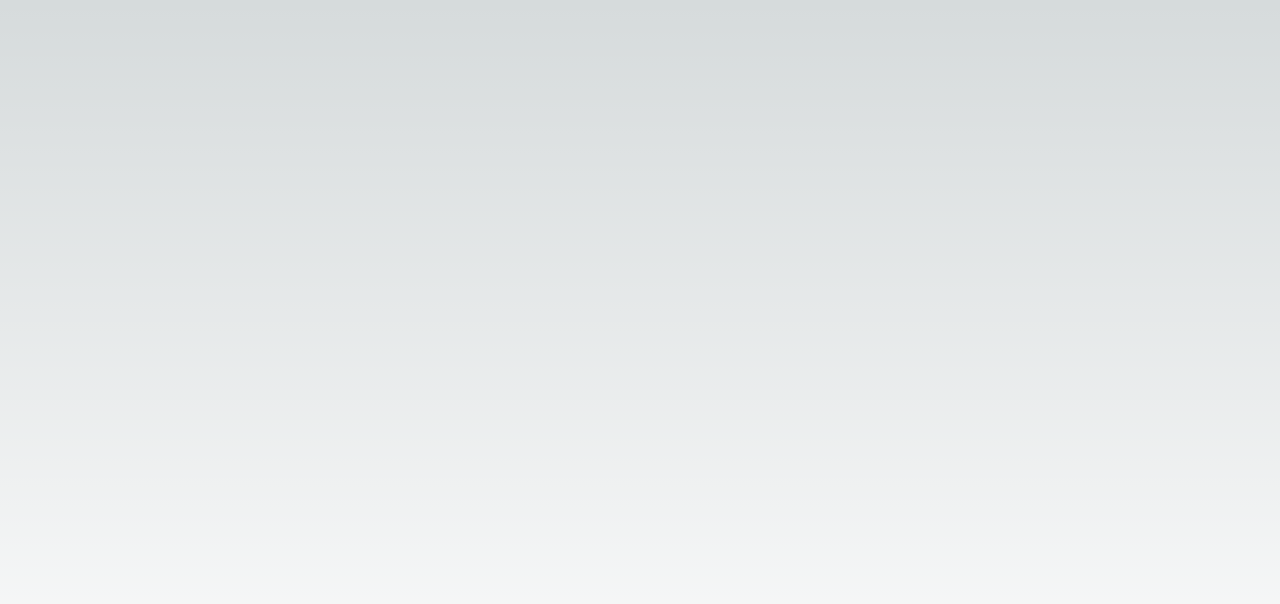
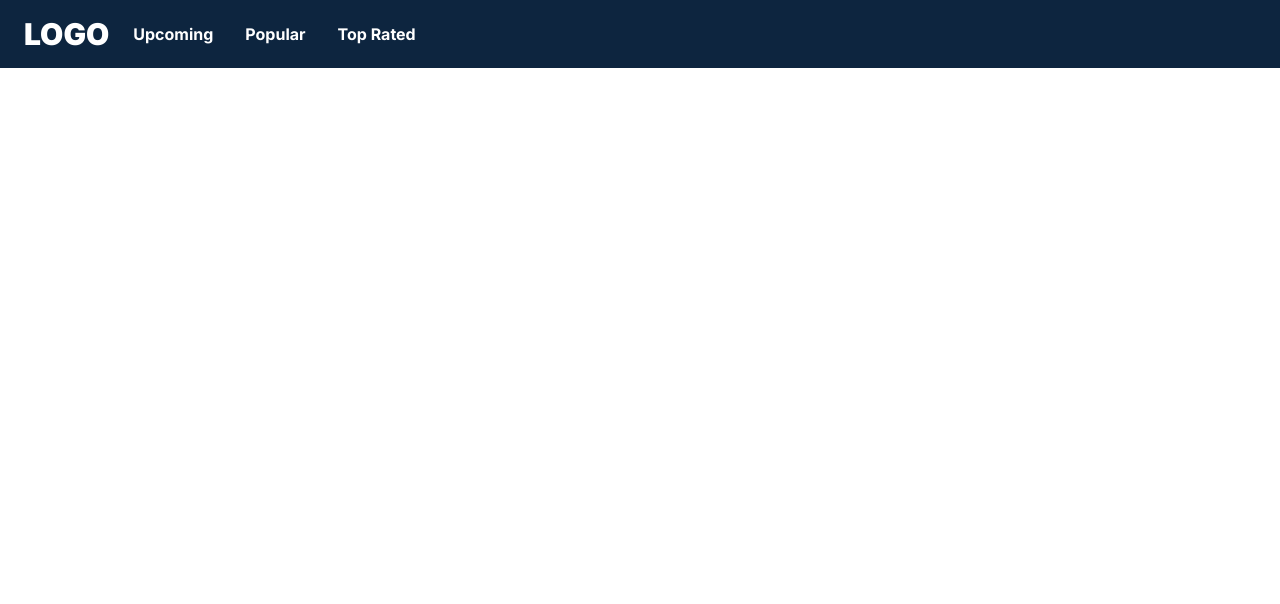
Before and after one commit to xnegai/movie-list, a Next.js app: page / in a window 1280 px wide. Shown: the top 604 px of the page. Built offline with nearby package versions, Linux system fonts and the light colour scheme.

Commit message:
feature:header

```diff
--- /dev/null
+++ b/src/components/Header.tsx
@@ -0,0 +1,52 @@
+import Link from "next/link";
+import { FC } from "react";
+
+const Header: FC = () => {
+  return (
+    <header className="top-0 left-0 w-full fixed z-50 bg-[#0d253f]">
+      <div className="container px-6 py-4 mx-auto">
+        <div className="flex items-center justify-between">
+          <div className="flex items-center">
+            <Link href="/" passHref>
+              <div className="text-3xl font-black text-white">LOGO</div>
+            </Link>
+            <nav className="ml-6 text-white">
+              <ul className="flex items-center gap-8">
+                {LINKS.map((item, key) => (
+                  <li key={key}>
+                    <Link
+                      href={item.link}
+                      passHref
+                      className="font-bold"
+                      title={item.title}
+                    >
+                      {item.title}
+                    </Link>
+                  </li>
+                ))}
+              </ul>
+            </nav>
+          </div>
+          <div className=""></div>
+        </div>
+      </div>
+    </header>
+  );
+};
+
+export default Header;
+
+const LINKS = [
+  {
+    title: "Upcoming",
+    link: "/?movie=upcoming",
+  },
+  {
+    title: "Popular",
+    link: "/?movie=popular",
+  },
+  {
+    title: "Top Rated",
+    link: "/?movie=top-rated",
+  },
+];
--- /dev/null
+++ b/src/components/MovieItem.tsx
@@ -0,0 +1,11 @@
+import { FC } from "react";
+
+const MovieItem: FC = () => {
+  return (
+    <div className="">
+      <div className=""></div>
+    </div>
+  );
+};
+
+export default MovieItem;
--- a/src/pages/index.tsx
+++ b/src/pages/index.tsx
@@ -1,7 +1,10 @@
+import Header from "@/components/Header";
+
 export default function Home() {
   return (
-    <main
-      className={`flex min-h-screen flex-col items-center justify-between p-24 `}
-    ></main>
+    <>
+      <Header />
+      <main className="flex flex-col items-center justify-between min-h-screen"></main>
+    </>
   );
 }
--- a/src/styles/globals.css
+++ b/src/styles/globals.css
@@ -1,27 +1,5 @@
+@import url("https://fonts.googleapis.com/css2?family=Inter:wght@100;200;300;400;500;600;700;800;900&display=swap");
+
 @tailwind base;
 @tailwind components;
 @tailwind utilities;
-
-:root {
-  --foreground-rgb: 0, 0, 0;
-  --background-start-rgb: 214, 219, 220;
-  --background-end-rgb: 255, 255, 255;
-}
-
-@media (prefers-color-scheme: dark) {
-  :root {
-    --foreground-rgb: 255, 255, 255;
-    --background-start-rgb: 0, 0, 0;
-    --background-end-rgb: 0, 0, 0;
-  }
-}
-
-body {
-  color: rgb(var(--foreground-rgb));
-  background: linear-gradient(
-      to bottom,
-      transparent,
-      rgb(var(--background-end-rgb))
-    )
-    rgb(var(--background-start-rgb));
-}
--- a/tailwind.config.js
+++ b/tailwind.config.js
@@ -1,18 +1,21 @@
 /** @type {import('tailwindcss').Config} */
 module.exports = {
   content: [
-    './src/pages/**/*.{js,ts,jsx,tsx,mdx}',
-    './src/components/**/*.{js,ts,jsx,tsx,mdx}',
-    './src/app/**/*.{js,ts,jsx,tsx,mdx}',
+    "./src/pages/**/*.{js,ts,jsx,tsx,mdx}",
+    "./src/components/**/*.{js,ts,jsx,tsx,mdx}",
+    "./src/app/**/*.{js,ts,jsx,tsx,mdx}",
   ],
   theme: {
     extend: {
+      fontFamily: {
+        sans: ["Inter", "sans-serif"],
+      },
       backgroundImage: {
-        'gradient-radial': 'radial-gradient(var(--tw-gradient-stops))',
-        'gradient-conic':
-          'conic-gradient(from 180deg at 50% 50%, var(--tw-gradient-stops))',
+        "gradient-radial": "radial-gradient(var(--tw-gradient-stops))",
+        "gradient-conic":
+          "conic-gradient(from 180deg at 50% 50%, var(--tw-gradient-stops))",
       },
     },
   },
   plugins: [],
-}
+};
```
